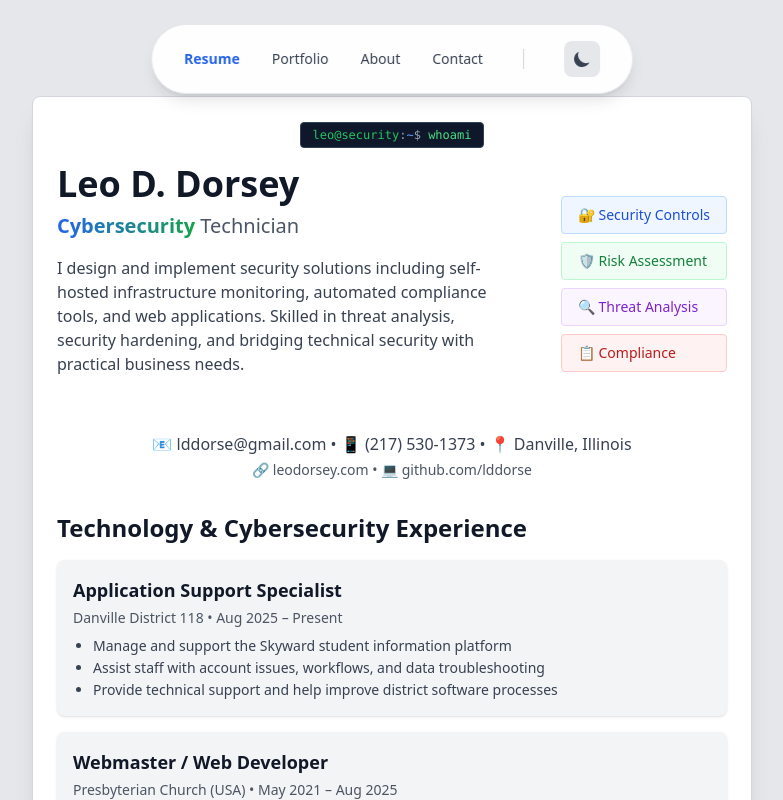
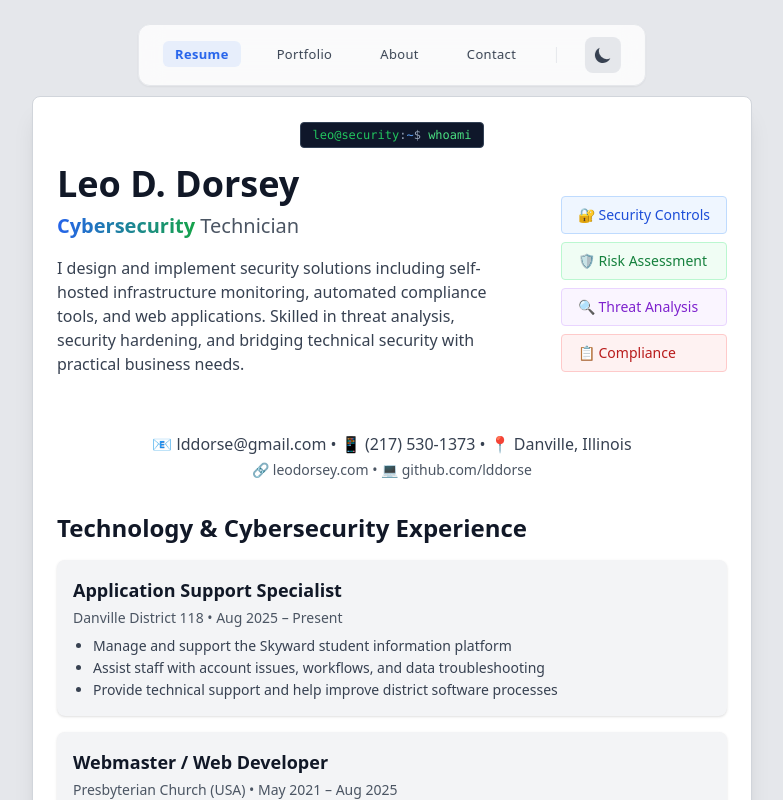
Before and after one commit to lddorse/cybersecurityportfolio, a React (Vite) app: page / in a window 1280 px wide. Shown: the top 800 px of the page, without its empty margins (248-1031 px from the left). Built offline with nearby package versions, Linux system fonts and the light colour scheme.

Commit message:
Update Navbar.jsx

```diff
--- a/src/components/Navbar.jsx
+++ b/src/components/Navbar.jsx
@@ -14,10 +14,9 @@ const Navbar = () => {
 
       if (currentScrollY < lastScrollY || currentScrollY < 10) {
         setIsVisible(true);
-      }
-      else if (currentScrollY > 100 && currentScrollY > lastScrollY) {
+      } else if (currentScrollY > 100 && currentScrollY > lastScrollY) {
         setIsVisible(false);
-        setMenuOpen(false); // Close menu when hiding nav
+        setMenuOpen(false);
       }
 
       setLastScrollY(currentScrollY);
@@ -27,14 +26,17 @@ const Navbar = () => {
     return () => window.removeEventListener('scroll', handleScroll);
   }, [lastScrollY]);
 
-  const navLink = (to, label) => (
+  const navLink = (to, label) => {
+    const isActive = location.pathname === to;
+
+    return (
       <Link
         to={to}
         onClick={() => setMenuOpen(false)}
         className={`
-        transition-colors
-        ${location.pathname === to
-          ? 'text-blue-600 dark:text-blue-400 font-semibold'
+          px-3 py-1 rounded-md transition-colors
+          ${isActive
+            ? 'bg-blue-500/10 dark:bg-blue-400/10 text-blue-600 dark:text-blue-400 font-semibold'
             : 'text-gray-700 dark:text-gray-300 hover:text-blue-600 dark:hover:text-blue-400'
           }
         `}
@@ -42,54 +44,62 @@ const Navbar = () => {
         {label}
       </Link>
     );
+  };
 
   return (
     <>
       {/* Main Navbar */}
       <nav
         className={`
-          fixed top-6 left-1/2 transform -translate-x-1/2 z-50
-          transition-transform duration-300
+          fixed top-6 left-1/2 -translate-x-1/2 z-50
+          transition-transform duration-300 ease-out
           ${isVisible ? 'translate-y-0' : '-translate-y-24'}
         `}
       >
-        <div className="bg-white/95 dark:bg-gray-800/95 backdrop-blur-md px-8 py-4 rounded-full shadow-lg border border-gray-200 dark:border-gray-700">
-          <ul className="flex gap-8 text-sm font-medium items-center">
+        <div className="
+          bg-white/80 dark:bg-gray-800/80 backdrop-blur-md
+          px-6 py-3 rounded-xl
+          shadow-sm border border-gray-200 dark:border-gray-700
+        ">
+          <ul className="flex items-center gap-6 text-[13px] font-medium tracking-wide">
             <li>{navLink('/', 'Resume')}</li>
             <li>{navLink('/portfolio', 'Portfolio')}</li>
             <li>{navLink('/about', 'About')}</li>
             <li>{navLink('/contact', 'Contact')}</li>
-            <li className="h-5 w-px bg-gray-300 dark:bg-gray-600 ml-2"></li>
-            <li className="ml-2">
+
+            <li className="h-4 w-px bg-gray-200 dark:bg-gray-700 mx-1" />
+
+            <li>
               <DarkModeToggle />
             </li>
           </ul>
         </div>
       </nav>
 
-      {/* Hamburger Menu Button (shows when main nav is hidden) */}
+      {/* Hamburger Button */}
       <button
         onClick={() => setMenuOpen(!menuOpen)}
+        aria-label="Toggle menu"
         className={`
           fixed top-6 right-6 z-50 p-3 rounded-full
-          bg-white/95 dark:bg-gray-800/95 backdrop-blur-md
-          shadow-lg border border-gray-200 dark:border-gray-700
-          transition-all duration-300
-          ${!isVisible ? 'translate-y-0 opacity-100' : '-translate-y-24 opacity-0 pointer-events-none'}
+          bg-white/90 dark:bg-gray-800/90 backdrop-blur-md
+          shadow-sm border border-gray-200 dark:border-gray-700
+          transition-all duration-300 ease-out
+          ${!isVisible
+            ? 'translate-y-0 opacity-100'
+            : '-translate-y-24 opacity-0 pointer-events-none'
+          }
         `}
-        aria-label="Toggle menu"
       >
         <svg
-          className="w-6 h-6 text-gray-700 dark:text-gray-300"
+          className="w-5 h-5 text-gray-700 dark:text-gray-300"
           fill="none"
           stroke="currentColor"
           viewBox="0 0 24 24"
         >
           {menuOpen ? (
-            // X icon
             <path strokeLinecap="round" strokeLinejoin="round" strokeWidth={2} d="M6 18L18 6M6 6l12 12" />
           ) : (
-            // Hamburger icon
             <path strokeLinecap="round" strokeLinejoin="round" strokeWidth={2} d="M4 6h16M4 12h16M4 18h16" />
           )}
         </svg>
@@ -99,27 +109,33 @@ const Navbar = () => {
       <div
         className={`
           fixed top-20 right-6 z-40
-          bg-white/95 dark:bg-gray-800/95 backdrop-blur-md
-          rounded-2xl shadow-xl border border-gray-200 dark:border-gray-700
-          transition-all duration-300
-          ${menuOpen && !isVisible ? 'translate-y-0 opacity-100' : '-translate-y-4 opacity-0 pointer-events-none'}
+          bg-white/90 dark:bg-gray-800/90 backdrop-blur-md
+          rounded-2xl shadow-md
+          border border-gray-200 dark:border-gray-700
+          transition-all duration-300 ease-out
+          ${menuOpen && !isVisible
+            ? 'translate-y-0 opacity-100'
+            : '-translate-y-4 opacity-0 pointer-events-none'
+          }
         `}
       >
-        <ul className="py-2 px-4 space-y-1 min-w-[150px]">
-          <li className="py-2 px-3 rounded-lg hover:bg-gray-100 dark:hover:bg-gray-700 transition">
+        <ul className="py-2 px-4 space-y-1 min-w-[160px] text-sm">
+          <li className="rounded-lg hover:bg-gray-100 dark:hover:bg-gray-700 transition">
             {navLink('/', 'Resume')}
           </li>
-          <li className="py-2 px-3 rounded-lg hover:bg-gray-100 dark:hover:bg-gray-700 transition">
+          <li className="rounded-lg hover:bg-gray-100 dark:hover:bg-gray-700 transition">
             {navLink('/portfolio', 'Portfolio')}
           </li>
-          <li className="py-2 px-3 rounded-lg hover:bg-gray-100 dark:hover:bg-gray-700 transition">
+          <li className="rounded-lg hover:bg-gray-100 dark:hover:bg-gray-700 transition">
             {navLink('/about', 'About')}
           </li>
-          <li className="py-2 px-3 rounded-lg hover:bg-gray-100 dark:hover:bg-gray-700 transition">
+          <li className="rounded-lg hover:bg-gray-100 dark:hover:bg-gray-700 transition">
             {navLink('/contact', 'Contact')}
           </li>
-          <li className="border-t border-gray-200 dark:border-gray-700 my-2"></li>
-          <li className="py-2 px-3 flex justify-center">
+
+          <li className="border-t border-gray-200 dark:border-gray-700 my-2" />
+
+          <li className="flex justify-center py-1">
             <DarkModeToggle />
           </li>
         </ul>
```
Lines whose indentation alone changed are shown as unchanged.
